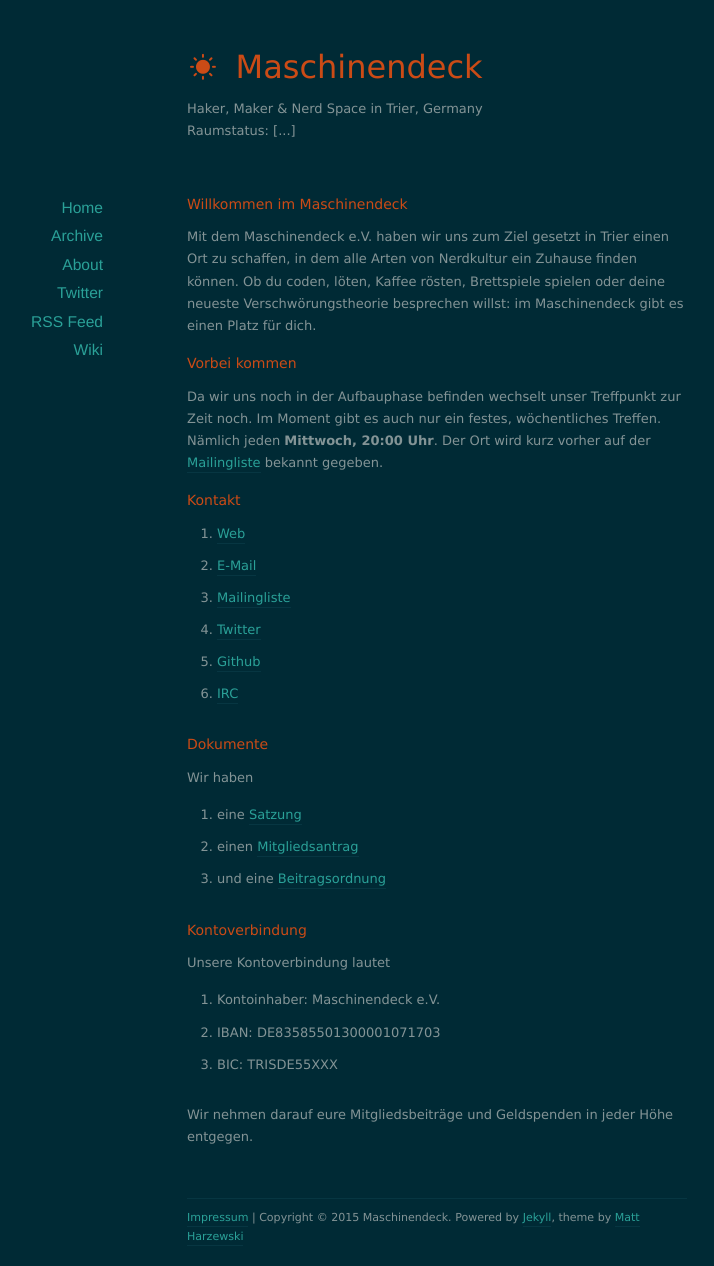
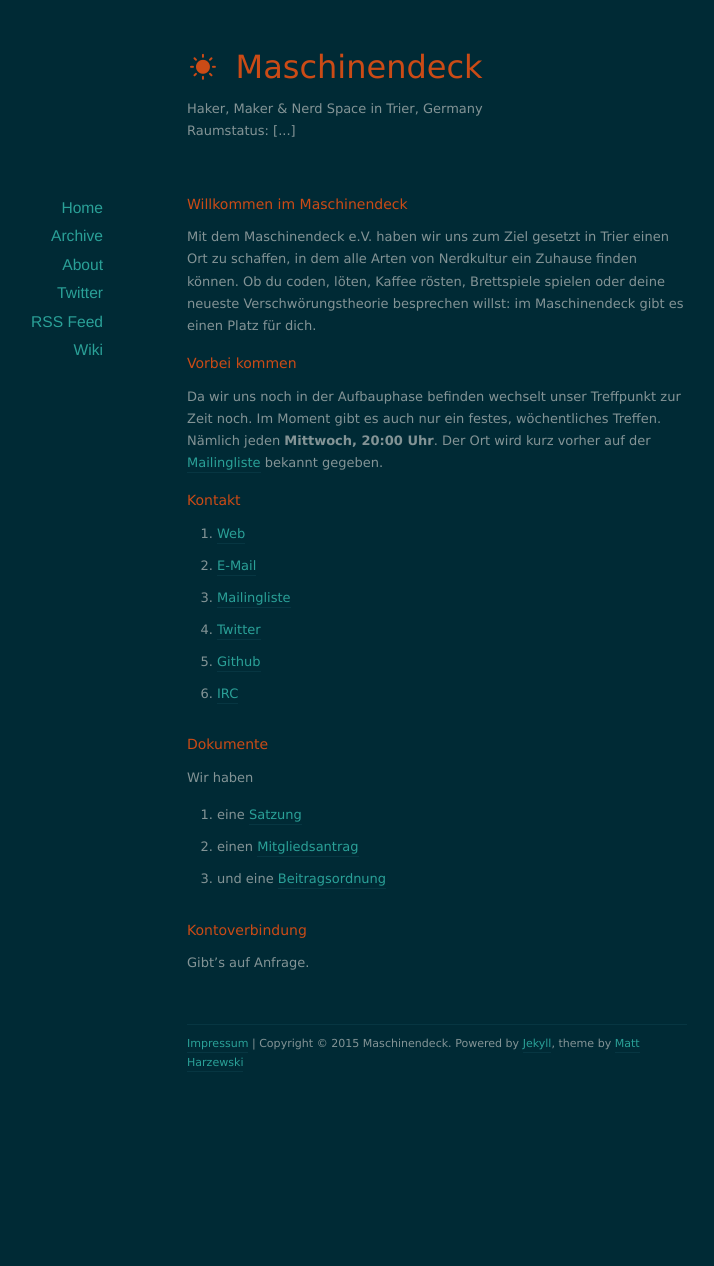
Before and after one commit to maschinendeck/maschinendeck.github.io, a Jekyll site: the page built from about/index.markdown, in a window 1280 px wide. Shown: the whole page, without its empty margins (203-917 px from the left). Built offline with Jekyll 4.4.1, drawn with Linux system fonts in a browser that asks for light colours; nearby versions of some CDN libraries; after the commit the page ends 1093 px from its top, so only the background shows below that.

Commit message:
Kontoverbindung wieder raus

```diff
--- a/about/index.markdown
+++ b/about/index.markdown
@@ -33,10 +33,4 @@
 
 ### Kontoverbindung
 
-Unsere Kontoverbindung lautet
-
-* Kontoinhaber: Maschinendeck e.V.
-* IBAN: DE83585501300001071703
-* BIC: TRISDE55XXX
-
-Wir nehmen darauf eure Mitgliedsbeiträge und Geldspenden in jeder Höhe entgegen.
+Gibt's auf Anfrage.
```
